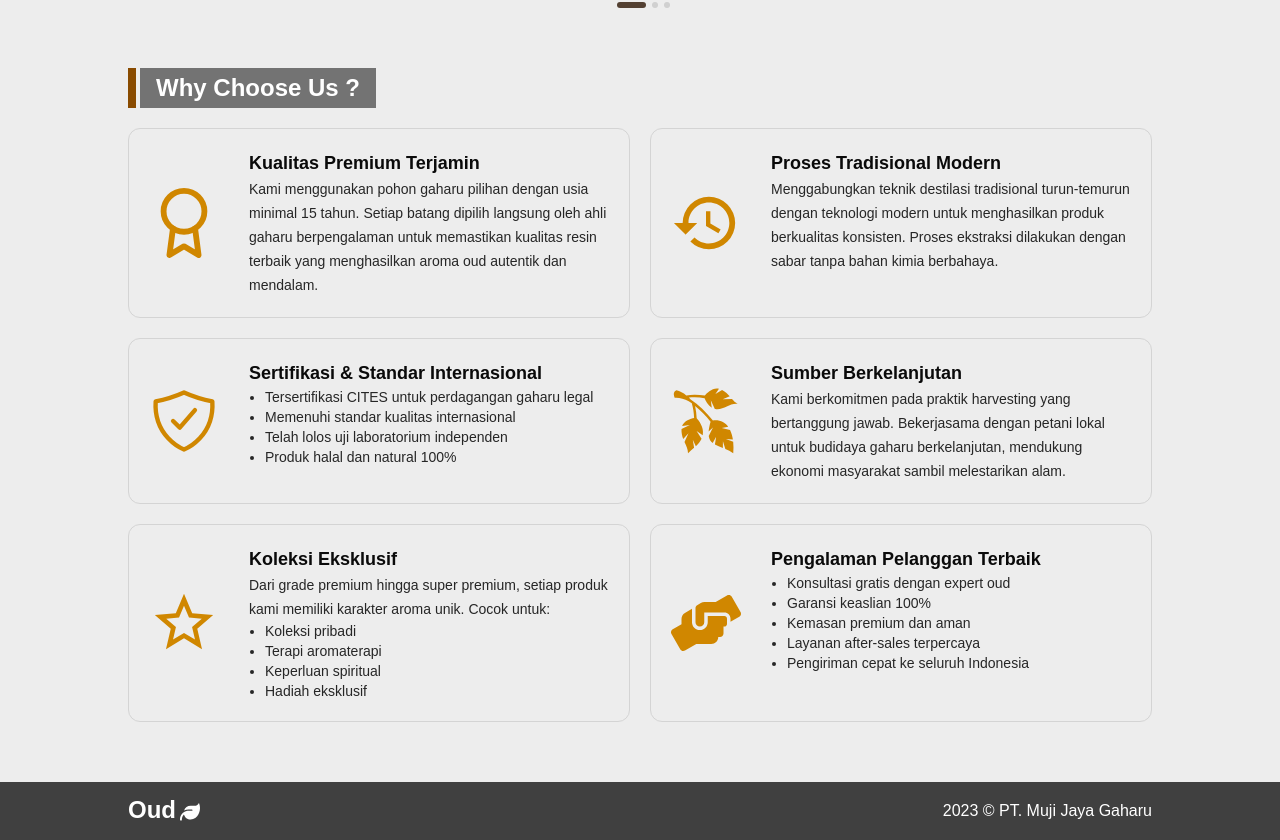
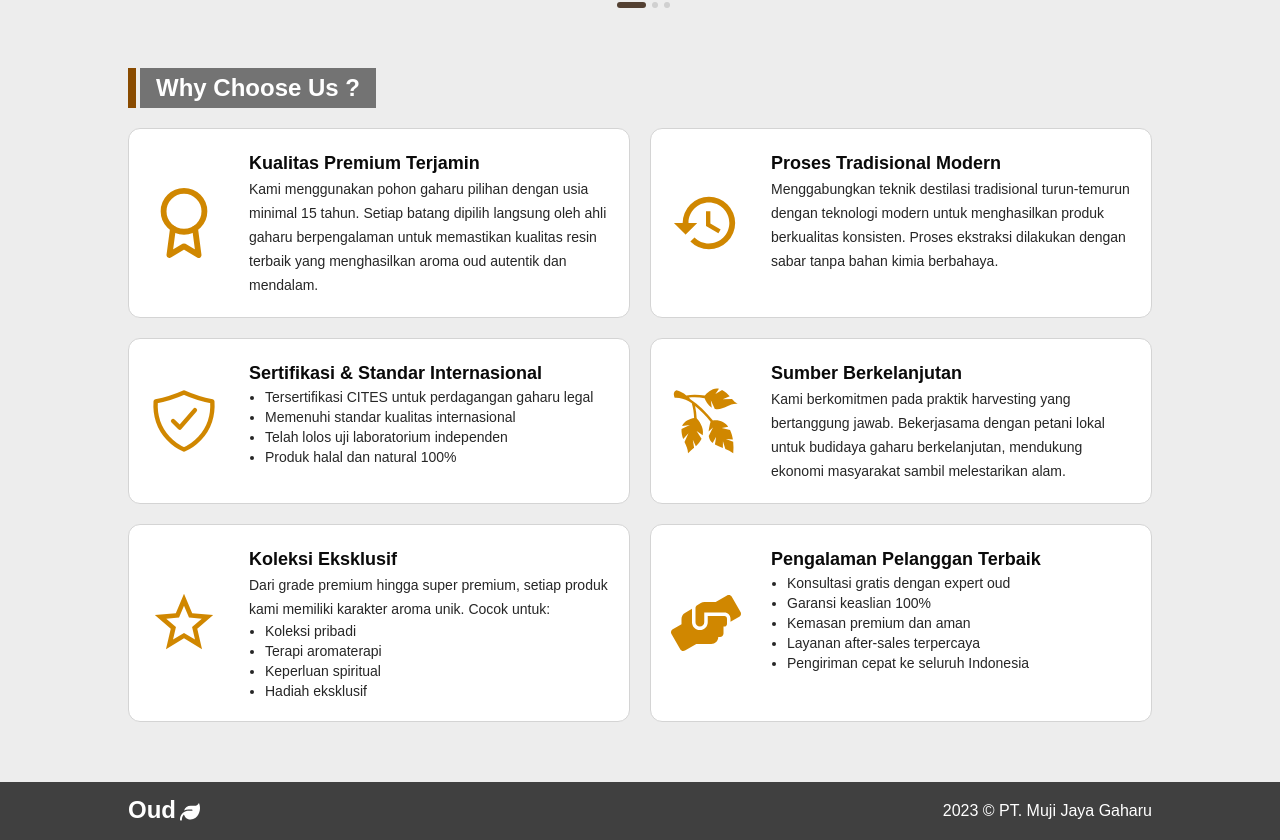
Before and after one commit to muhislah/mjg, a Next.js app: page / in a window 1280 px wide. Shown: the part 1218-2058 px from the top of the page. Built offline with nearby package versions, Linux system fonts and the light colour scheme; no server answers; a web font is replaced by a local one.

Commit message:
fix style

```diff
--- a/src/pages/contact-us/index.tsx
+++ b/src/pages/contact-us/index.tsx
@@ -67,7 +67,7 @@ const ContactPage = () => {
                     </div>
                     <Title>{lang('maps')}</Title>
                     <div className='py-5'>
-                        <div className='border border-neutral-300 rounded-xl md:rounded-3xl overflow-hidden p-0 md:p-5 '>
+                        <div className='border border-neutral-300 rounded-xl md:rounded-3xl overflow-hidden p-0 md:p-5 bg-white'>
                             <iframe
                                 className='w-full rounded-xl'
                                 src="https://www.google.com/maps/embed?pb=!1m14!1m8!1m3!1d15840.783788161008!2d109.4717961!3d-6.9861847!3m2!1i1024!2i768!4f13.1!3m3!1m2!1s0x2e6fdde64b034a8b%3A0xa9c0114af3312d5!2sPT.%20Muji%20Jaya%20Gaharu!5e0!3m2!1sid!2sid!4v1720675658260!5m2!1sid!2sid"
@@ -87,7 +87,7 @@ const ContactPage = () => {
                     </div>
                     <Title>{lang('marketing_office')}</Title>
                     <div className='py-5'>
-                        <div className='border border-neutral-300 rounded-xl md:rounded-3xl overflow-hidden p-0 md:p-5 '>
+                        <div className='border border-neutral-300 rounded-xl md:rounded-3xl overflow-hidden p-0 md:p-5 bg-white'>
                             <iframe
                                 className='w-full rounded-xl'
                                 src="https://www.google.com/maps/embed?pb=!1m18!1m12!1m3!1d4416.276088846118!2d106.6843316!3d-6.1440326999999995!2m3!1f0!2f0!3f0!3m2!1i1024!2i768!4f13.1!3m3!1m2!1s0x2e69f9aa3c9f1fdf%3A0x290ddc1c7cc775e5!2sPT.MUJI%20JAYA%20GAHARU%20(%20ABU%20DAFFA%20OUD%20)!5e1!3m2!1sen!2sid!4v1749814491643!5m2!1sen!2sid"
--- a/src/pages/index.tsx
+++ b/src/pages/index.tsx
@@ -176,7 +176,7 @@ const Homepage = () => {
 					<div className='md:mx-auto max-w-5xl mx-5 py-10'>
 						<Title>Why Choose Us ?</Title>
 						<div className='grid grid-cols-1 md:grid-cols-2 gap-5 py-5'>
-							<div className='flex flex-col md:flex-row items-start border border-neutral-300 rounded-xl p-5'>
+							<div className='flex flex-col md:flex-row items-start border border-neutral-300 rounded-xl p-5 bg-white'>
 								<div className='text-yellow-900 w-full md:w-[100px] mb-2 md:mb-0 flex-shrink-0 flex flex-col justify-center md:h-full'>
 									<FiAward className='text-yellow-600 text-center text-[50px] md:text-[70px]' />
 								</div>
@@ -185,7 +185,7 @@ const Homepage = () => {
 									<span className='text-sm text-neutral-800'>Kami menggunakan pohon gaharu pilihan dengan usia minimal 15 tahun. Setiap batang dipilih langsung oleh ahli gaharu berpengalaman untuk memastikan kualitas resin terbaik yang menghasilkan aroma oud autentik dan mendalam.</span>
 								</div>
 							</div>
-							<div className='flex flex-col md:flex-row items-start border border-neutral-300 rounded-xl p-5'>
+							<div className='flex flex-col md:flex-row items-start border border-neutral-300 rounded-xl p-5 bg-white'>
 								<div className='text-yellow-900 w-full md:w-[100px] mb-2 md:mb-0 flex-shrink-0 flex flex-col justify-center md:h-full'>
 									<MdOutlineHistory className='text-yellow-600 text-center text-[50px] md:text-[70px]' />
 								</div>
@@ -194,7 +194,7 @@ const Homepage = () => {
 									<span className='text-sm text-neutral-800'>Menggabungkan teknik destilasi tradisional turun-temurun dengan teknologi modern untuk menghasilkan produk berkualitas konsisten. Proses ekstraksi dilakukan dengan sabar tanpa bahan kimia berbahaya.</span>
 								</div>
 							</div>
-							<div className='flex flex-col md:flex-row items-start border border-neutral-300 rounded-xl p-5'>
+							<div className='flex flex-col md:flex-row items-start border border-neutral-300 rounded-xl p-5 bg-white'>
 								<div className='text-yellow-900 w-full md:w-[100px] mb-2 md:mb-0 flex-shrink-0 flex flex-col justify-center md:h-full'>
 									<IoShieldCheckmarkOutline className='text-yellow-600 text-center text-[50px] md:text-[70px]' />
 								</div>
@@ -210,7 +210,7 @@ const Homepage = () => {
 									</span>
 								</div>
 							</div>
-							<div className='flex flex-col md:flex-row items-start border border-neutral-300 rounded-xl p-5'>
+							<div className='flex flex-col md:flex-row items-start border border-neutral-300 rounded-xl p-5 bg-white'>
 								<div className='text-yellow-900 w-full md:w-[100px] mb-2 md:mb-0 flex-shrink-0 flex flex-col justify-center md:h-full'>
 									<GiTreeBranch className='text-yellow-600 text-center text-[50px] md:text-[70px]' />
 								</div>
@@ -219,7 +219,7 @@ const Homepage = () => {
 									<span className='text-sm text-neutral-800'>Kami berkomitmen pada praktik harvesting yang bertanggung jawab. Bekerjasama dengan petani lokal untuk budidaya gaharu berkelanjutan, mendukung ekonomi masyarakat sambil melestarikan alam.</span>
 								</div>
 							</div>
-							<div className='flex flex-col md:flex-row items-start border border-neutral-300 rounded-xl p-5'>
+							<div className='flex flex-col md:flex-row items-start border border-neutral-300 rounded-xl p-5 bg-white'>
 								<div className='text-yellow-900 w-full md:w-[100px] mb-2 md:mb-0 flex-shrink-0 flex flex-col justify-center md:h-full'>
 									<MdOutlineStarOutline className='text-yellow-600 text-center text-[50px] md:text-[70px]' />
 								</div>
@@ -236,7 +236,7 @@ const Homepage = () => {
 								</div>
 
 							</div>
-							<div className='flex flex-col md:flex-row items-start border border-neutral-300 rounded-xl p-5'>
+							<div className='flex flex-col md:flex-row items-start border border-neutral-300 rounded-xl p-5 bg-white'>
 								<div className='text-yellow-900 w-full md:w-[100px] mb-2 md:mb-0 flex-shrink-0 flex flex-col justify-center md:h-full'>
 									<FaHandsHelping className='text-yellow-600 text-center text-[50px] md:text-[70px]' />
 								</div>
```
